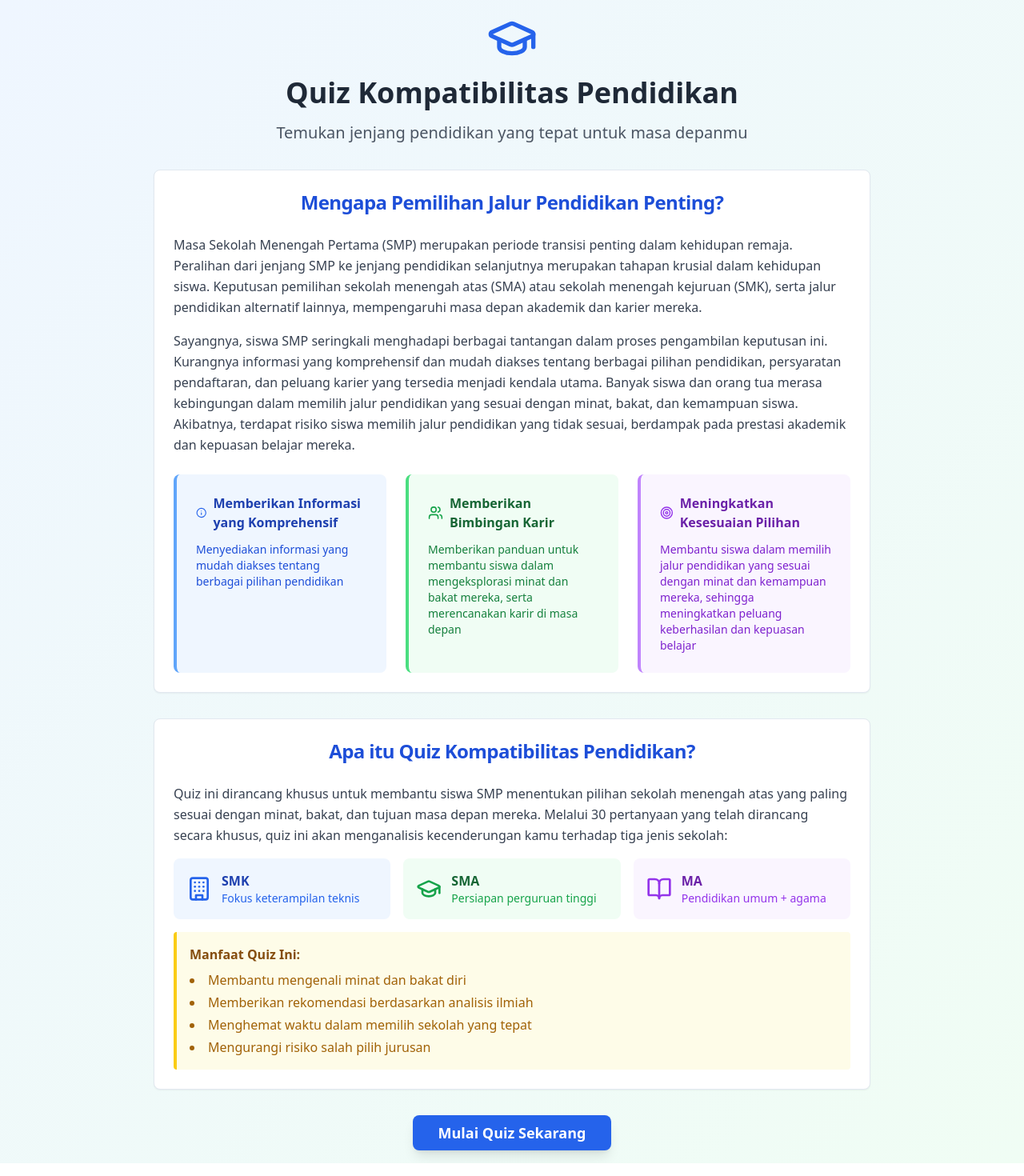
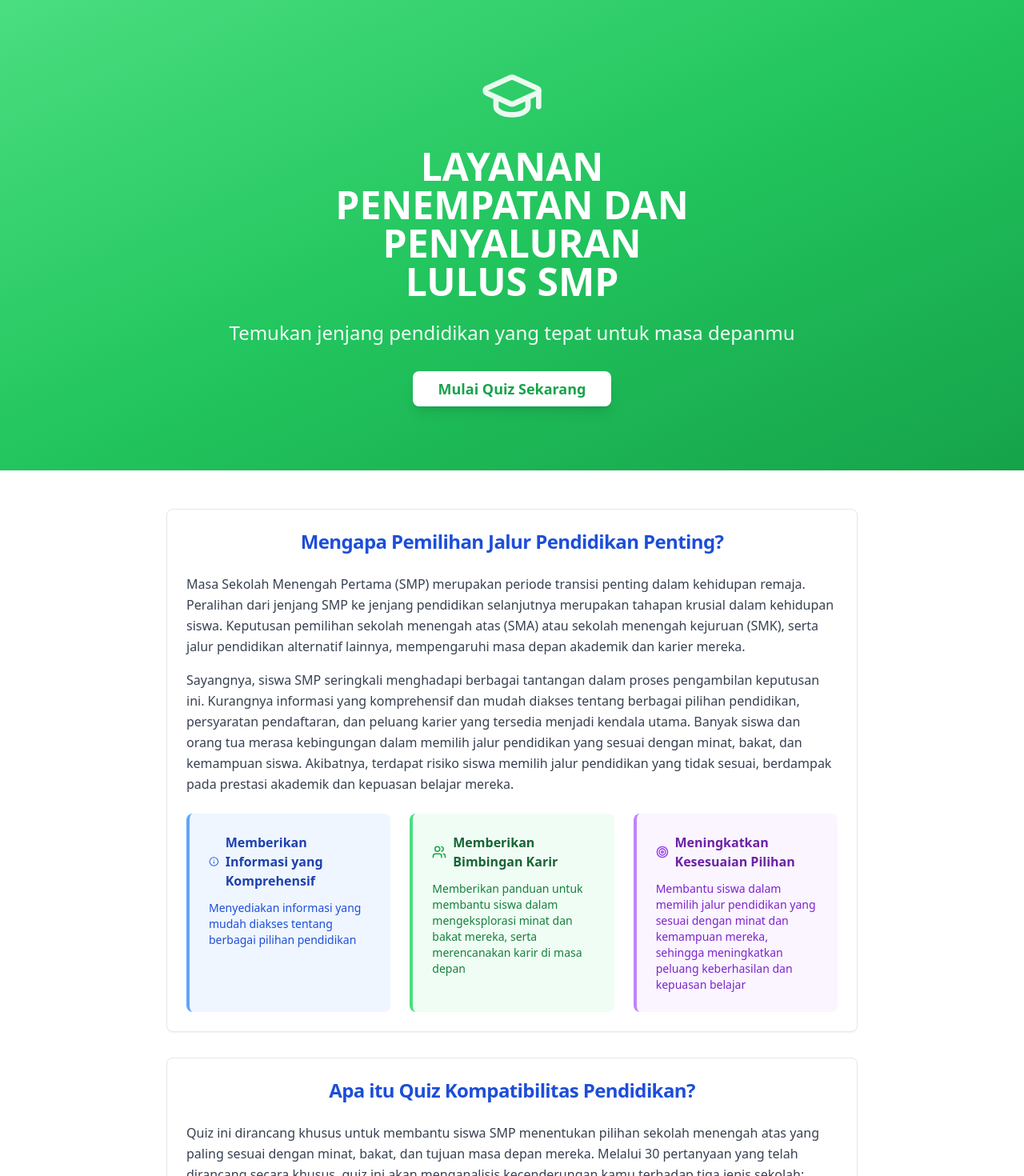
Before and after one commit to Jimly23/sekolah-kuis-pilih, a React (Vite) app: page / in a window 1280 px wide. Shown: the top 1470 px of the page at 80% size. Built offline with nearby package versions, Linux system fonts and the light colour scheme.

Commit message:
Refactor: Update hero section and add explanation
Replaced the "Explore" button in the hero section with "Mulai Quiz Sekarang" and added the explanation section below the hero.

```diff
--- a/src/pages/Index.tsx
+++ b/src/pages/Index.tsx
@@ -172,15 +172,36 @@ const Index = () => {
 
   if (currentStep === 'landing') {
     return (
-      <div className="min-h-screen bg-gradient-to-br from-blue-50 to-green-50 p-4">
-        <div className="max-w-4xl mx-auto">
-          <div className="text-center mb-8 animate-fade-in">
-            <GraduationCap className="w-16 h-16 mx-auto mb-4 text-blue-600" />
-            <h1 className="text-4xl font-bold text-gray-800 mb-4">Quiz Kompatibilitas Pendidikan</h1>
-            <p className="text-xl text-gray-600">Temukan jenjang pendidikan yang tepat untuk masa depanmu</p>
+      <div className="min-h-screen bg-white">
+        {/* Hero Section */}
+        <div className="bg-gradient-to-br from-green-400 via-green-500 to-green-600 text-white py-20 px-4">
+          <div className="max-w-4xl mx-auto text-center">
+            <div className="mb-8">
+              <GraduationCap className="w-20 h-20 mx-auto mb-6 text-white opacity-90" />
+              <h1 className="text-4xl md:text-5xl font-bold mb-6 leading-tight">
+                LAYANAN <br />
+                PENEMPATAN DAN <br />
+                PENYALURAN <br />
+                LULUS SMP
+              </h1>
+              <p className="text-xl md:text-2xl text-green-50 mb-8 font-light">
+                Temukan jenjang pendidikan yang tepat untuk masa depanmu
+              </p>
+            </div>
+
+            <Button
+              onClick={() => setCurrentStep('registration')}
+              size="lg"
+              className="bg-white text-green-600 hover:bg-green-50 px-8 py-4 text-lg font-semibold rounded-lg shadow-lg hover:shadow-xl transition-all duration-300 hover:scale-105"
+            >
+              Mulai Quiz Sekarang
+            </Button>
           </div>
+        </div>
 
-          {/* New detailed explanation section */}
+        {/* Content Section */}
+        <div className="max-w-4xl mx-auto px-4 py-12">
+          {/* Detailed explanation section */}
           <Card className="mb-8 animate-scale-in">
             <CardHeader>
               <CardTitle className="text-2xl text-center text-blue-700">Mengapa Pemilihan Jalur Pendidikan Penting?</CardTitle>
@@ -240,6 +261,7 @@ const Index = () => {
             </CardContent>
           </Card>
 
+          {/* ... keep existing code (Quiz info card) */}
           <Card className="mb-8 animate-scale-in">
             <CardHeader>
               <CardTitle className="text-2xl text-center text-blue-700">Apa itu Quiz Kompatibilitas Pendidikan?</CardTitle>
@@ -288,16 +310,6 @@ const Index = () => {
               </div>
             </CardContent>
           </Card>
-
-          <div className="text-center">
-            <Button
-              onClick={() => setCurrentStep('registration')}
-              size="lg"
-              className="bg-blue-600 hover:bg-blue-700 text-white px-8 py-4 text-lg font-semibold rounded-lg shadow-lg hover:shadow-xl transition-all duration-300 hover:scale-105"
-            >
-              Mulai Quiz Sekarang
-            </Button>
-          </div>
         </div>
       </div>
     );
```
